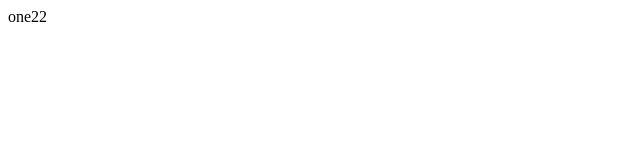
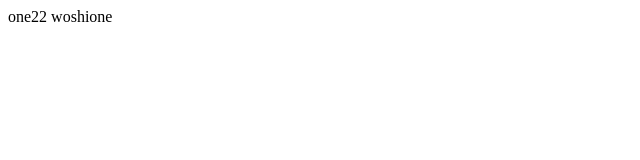
Before and after one commit to EddieGDY/project, a plain HTML site: page one.html in a window 1280 px wide. Shown: the full height of the page, 0-640 px from the left. Drawn offline with Linux system fonts and the light colour scheme.

Commit message:
lala git commit -m lala

```diff
--- a/one.html
+++ b/one.html
@@ -6,5 +6,6 @@
 </head>
 <body>
 one22
+woshione
 </body>
 </html>
```
